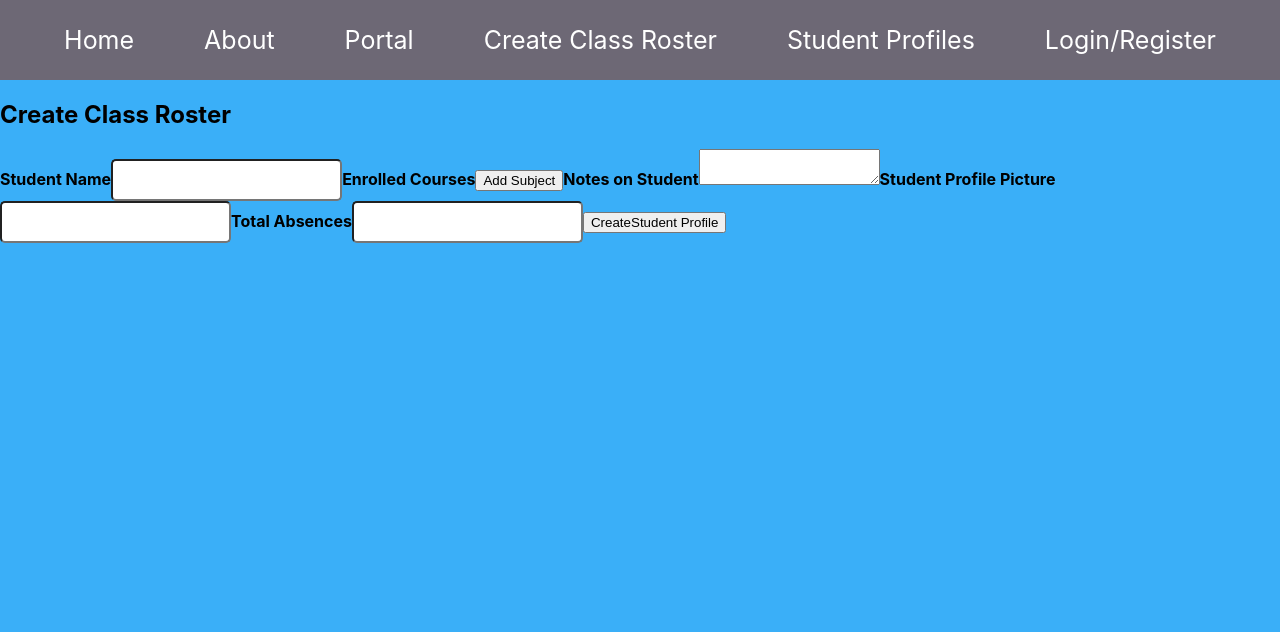
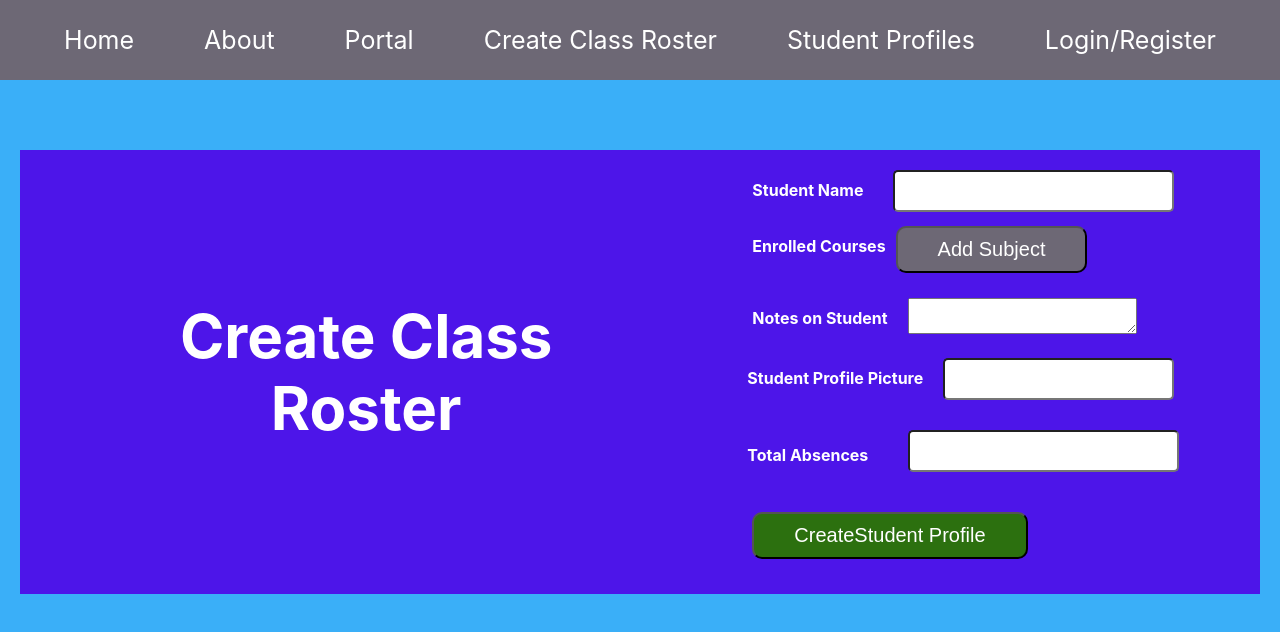
Before and after one commit to catmig1992/attendence--app, a React (Create React App) app in the folder client/: page /create-class in a window 1280 px wide. Shown: the top 632 px of the page. Built offline with nearby package versions, Linux system fonts and the light colour scheme.

Commit message:
Fixed the css

```diff
--- a/client/src/App.css
+++ b/client/src/App.css
@@ -275,15 +275,31 @@ label {
 .create-roster {
   background-color: #4d15e9;
   color: white;
-  padding: 80px;
-  font-size: 30px;
-  margin: 60px;
+  padding: 50px;
+  font-size: 60px;
+  margin: 80px;
+  text-align:center;
+}
+
+.create-class{
+
+    display: grid;
+    grid-template-columns: auto auto auto auto auto;
+    margin: 20px;
+    margin-top: 70px;
+    grid-gap: 10px;
+    background-color: #4d15e9;
+    padding: 20px;
+    color: white;
+    text-align: left;
+
+
 }
 
 .title-roster {
   text-align: center;
-  font-size: 70px;
-  margin-top: 10px;
+  font-size: 90px;
+  margin-top: 40px;
 }
 
 .aan-create-class {
@@ -294,6 +310,9 @@ label {
   padding-bottom: 10px;
   font-size: 20px;
   border-radius: 10px;
+  float:left;
+  margin-left:10px;
+  margin-bottom:5px;
 }
 
 .create-class-submit {
@@ -304,14 +323,24 @@ label {
   padding-bottom: 10px;
   font-size: 20px;
   border-radius: 10px;
+  margin-left:50px;
+  margin-top:40px;
+}
+.enrolled{
+  float:left;
+  margin-top: 10px;
+  margin-left: 50px;
 }
 
 .subject-create {
   padding-right: 30px;
+
 }
 
 .create-fn {
-  padding-right: 30px;
+
+  margin-left:50px;
+  margin-top:10px;
 }
 
 .create-ln {
@@ -328,9 +357,53 @@ label {
 }
 
 .first-input {
-  padding-left: 60px;
+  padding-right: 60px;
+  margin-left: 30px;
+  margin-bottom:14px;
+
 }
 
+.notes{
+float:left;
+margin-left:50px;
+margin-top:30px;
+
+}
+
+#notesOnStudent{
+
+  margin-top: 20px;
+  margin-left:20px;
+  padding-left:50px;
+}
+
+.first-input::after{
+  content: "\a";
+  white-space: pre;
+
+}
+
+.photo {
+ margin-left:45px;
+  margin-top:50px;
+}
+
+#studentPhoto{
+  margin-top:20px;
+  margin-left:20px;
+}
+
+.absence{
+  float:left;
+  margin-left:45px;
+  margin-top:45px;
+}
+
+#absences{
+  margin-top:30px;
+  margin-left:40px;
+  padding-left:50px;
+}
 @media (prefers-reduced-motion: no-preference) {
   .App-logo {
     animation: App-logo-spin infinite 20s linear;
--- a/client/src/pages/about.jsx
+++ b/client/src/pages/about.jsx
@@ -10,7 +10,6 @@ export const About = () => {
         className="school_image"
       />
 
-      <h1 className="about">About This App</h1>
       <h2 className="tagline">
         This is an attendance application that will record class attendance for
         Educators to keep record of class.
--- a/client/src/pages/create-class.jsx
+++ b/client/src/pages/create-class.jsx
@@ -51,14 +51,15 @@ export const CreateClass = () => {
 
   return (
     <div className="create-class">
-      <h2>Create Class Roster</h2>
+      <h2 class="create-roster">Create Class Roster</h2>
       <form onSubmit={onSubmit}>
-        <label htmlFor="studentName">Student Name</label>
-        <input type="text" id="name" name="name" onChange={handleChange} />
-        <label htmlFor="enrolledSubjects">Enrolled Courses</label>
+        <label htmlFor="studentName" class="create-fn">Student Name</label>
+        <input class ="first-input"type="text" id="name" name="name" onChange={handleChange} />
+        <label htmlFor="enrolledSubjects" class="enrolled">Enrolled Courses</label>
         {/* //adding course and index of that course */}
         {roster.courses.map((course, idx) => (
           <input
+          class="subject-create"
             key={idx}
             type="text"
             name="courses"
@@ -66,30 +67,30 @@ export const CreateClass = () => {
             onChange={(event) => handleCourseChange(event, idx)}
           />
         ))}
-        <button onClick={addCourse} type="button">
+        <button onClick={addCourse} type="button" class="aan-create-class">
           Add Subject{" "}
         </button>
-        <label htmlFor="notesOnStudent">Notes on Student</label>
+        <label htmlFor="notesOnStudent" class="notes">Notes on Student</label>
         <textarea
           id="notesOnStudent"
           name="notesOnStudent"
           onChange={handleChange}
         ></textarea>
-        <label htmlFor="studentPhoto">Student Profile Picture</label>
+        <label htmlFor="studentPhoto" class="photo">Student Profile Picture</label>
         <input
           type="text"
           id="studentPhoto"
           name="studentPhoto"
           onChange={handleChange}
         />
-        <label htmlFor="absences">Total Absences</label>
+        <label htmlFor="absences" class="absence">Total Absences</label>
         <input
           type="number"
           id="absences"
           name="absences"
           onChange={handleChange}
         />
-        <button type="submit">CreateStudent Profile</button>
+        <button type="submit" class="create-class-submit">CreateStudent Profile</button>
       </form>
     </div>
   );
```
Also changed, not shown: 1 other file (tests, documents, lock files or other folders).
